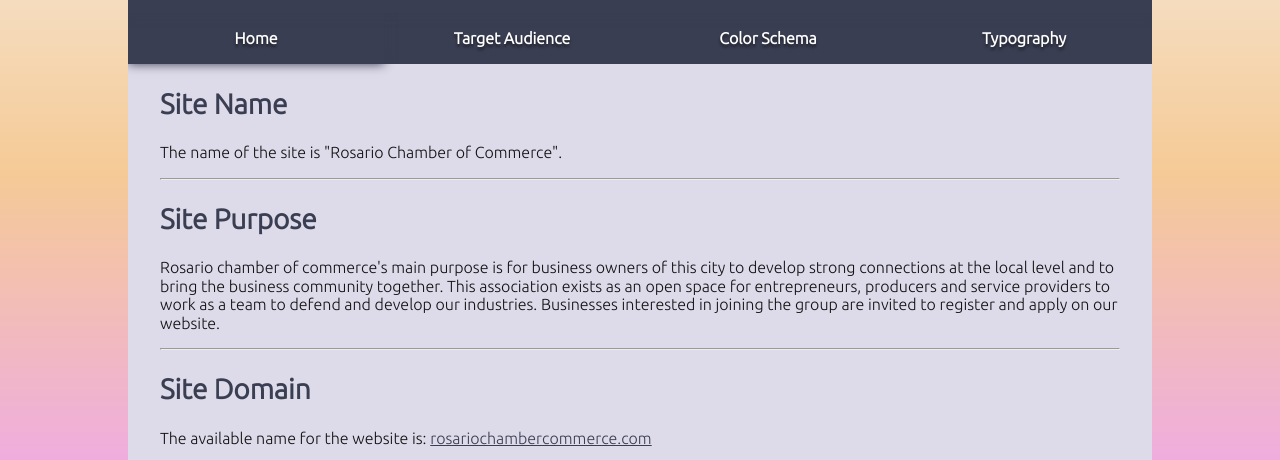
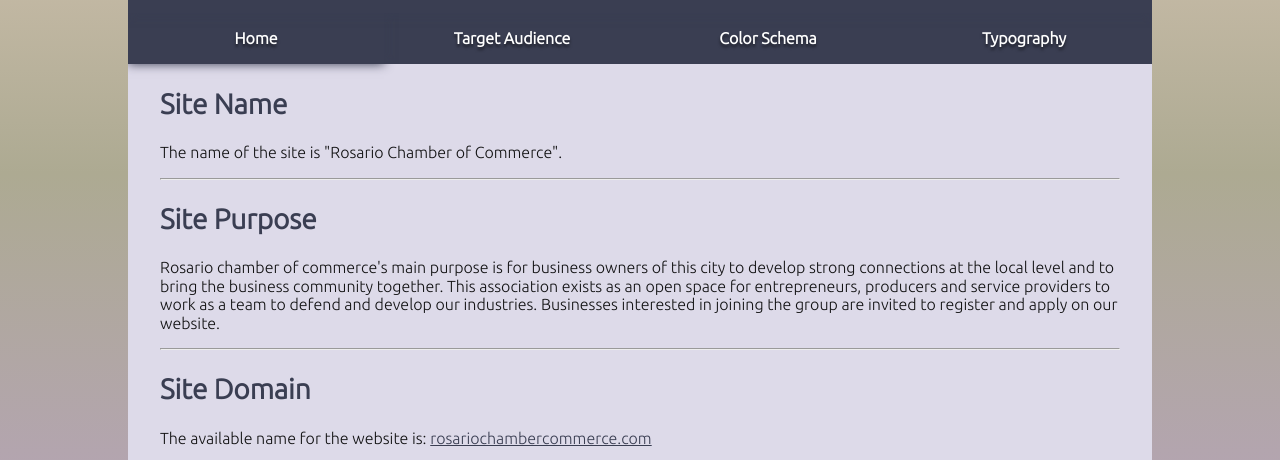
Before and after one commit to dianaxio/wdd230, a plain HTML site: page lesson3/index.html in a window 1280 px wide. Shown: the part 154-614 px from the top of the page. Drawn offline with Linux system fonts and the light colour scheme.

Commit message:
completed

```diff
--- a/lesson3/styles/style.css
+++ b/lesson3/styles/style.css
@@ -67,7 +67,7 @@ body > * {
     grid-column: 2;
 }
 .shadow-blocker-1, .shadow-blocker-2 {
-    background-image: linear-gradient(to bottom, #f5ede3, #f5ca96, #eea9e8, #b947ee);
+    background-image: linear-gradient(to bottom, #d3c3b1,  #adaa92, #b4a4b3, #634a5f);
     position: relative;
     z-index: 24;
     width: 100%;
```
